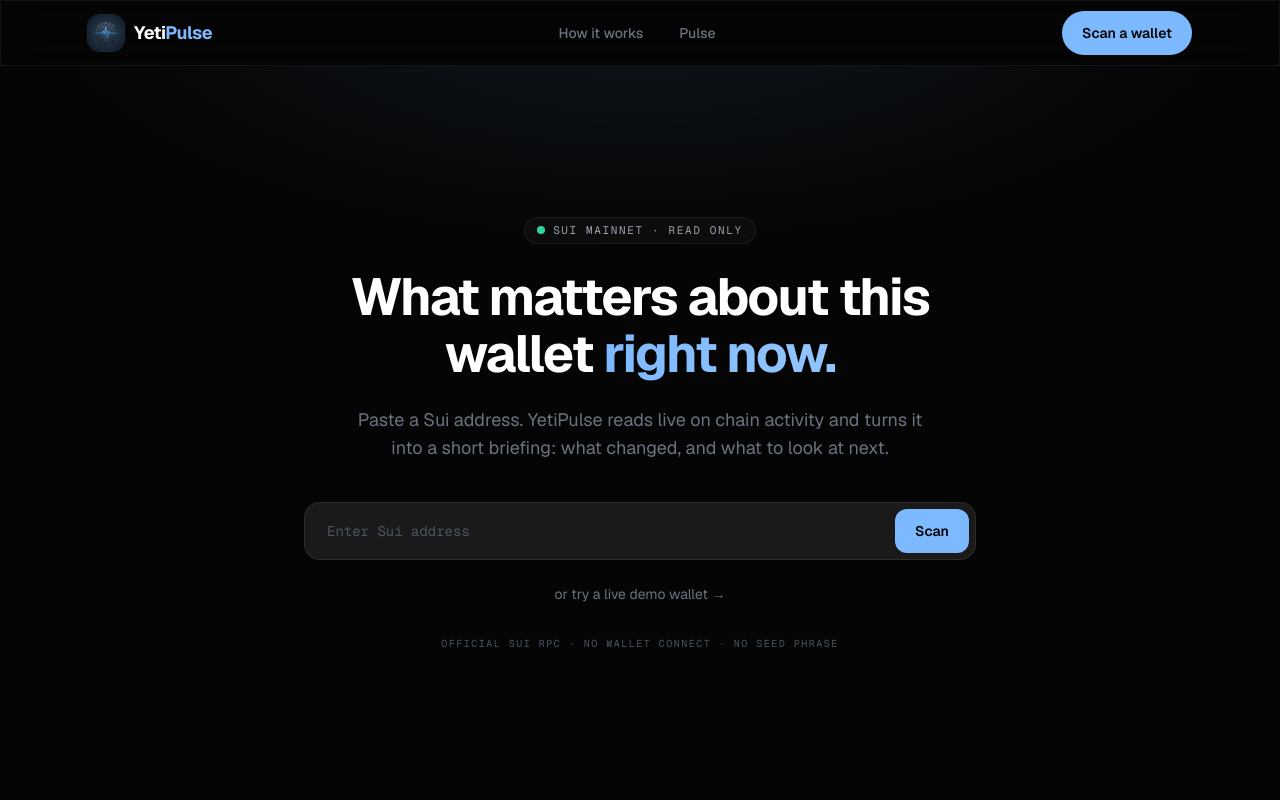
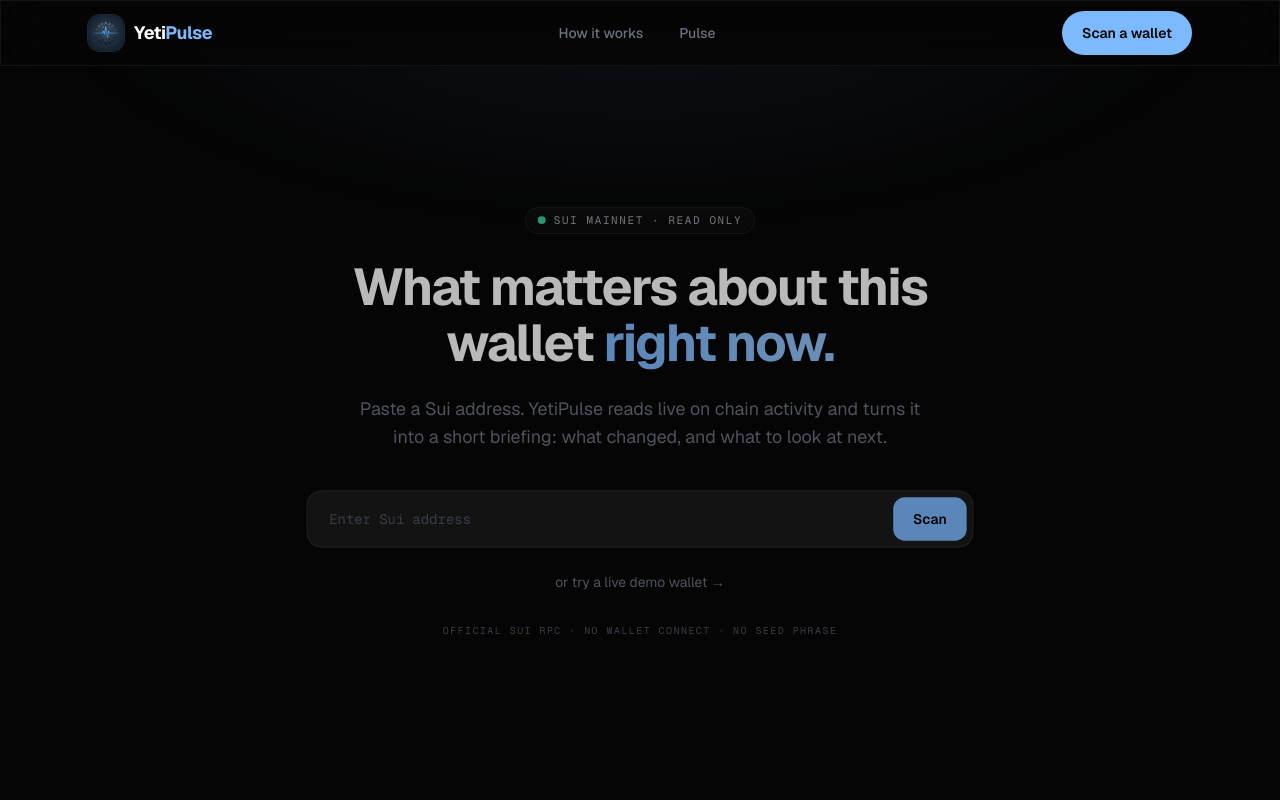
Before and after one commit to thisishaidee/YetiPulse, a Next.js app: page / in a window 1280 px wide. Shown: the top 800 px of the page. Built offline with nearby package versions, Linux system fonts and the light colour scheme.

Commit message:
Use cover scroll ranges so landing recede tracks the pin

```diff
--- a/src/app/globals.css
+++ b/src/app/globals.css
@@ -5,6 +5,11 @@
 @layer base {
   html {
     scroll-behavior: smooth;
+  }
+
+  html,
+  body {
+    overflow-x: clip;
   }
 
   body {
@@ -96,12 +101,12 @@
     }
 
     .landing-preview-pin {
-      min-height: 148vh;
+      min-height: 155vh;
     }
 
     .landing-preview-inner {
       position: sticky;
-      top: 88px;
+      top: 64px;
     }
   }
 
@@ -120,13 +125,13 @@
       .landing-recede {
         animation: landing-hero-recede linear both;
         animation-timeline: --hero-pin;
-        animation-range: contain 0% contain 75%;
+        animation-range: cover 8% cover 78%;
       }
 
       .landing-preview-motion {
         animation: landing-preview-enter linear both, landing-preview-exit linear both;
         animation-timeline: --preview-pin, --preview-pin;
-        animation-range: contain 0% contain 40%, contain 60% contain 100%;
+        animation-range: cover 0% cover 32%, cover 68% cover 100%;
       }
 
       .landing-rise {
@@ -158,15 +163,15 @@
     transform: translateY(0) scale(1);
     pointer-events: auto;
   }
-  55% {
+  42% {
     pointer-events: auto;
   }
-  56% {
+  48% {
     pointer-events: none;
   }
   100% {
-    opacity: 0.32;
-    transform: translateY(-40px) scale(0.97);
+    opacity: 0.22;
+    transform: translateY(-32px) scale(0.98);
     pointer-events: none;
   }
 }
```
